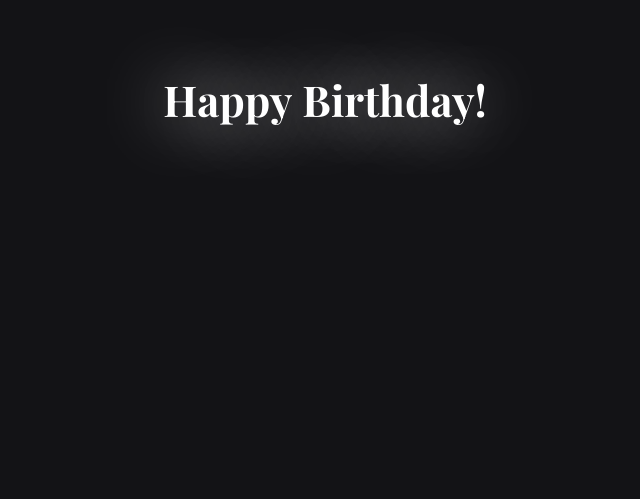
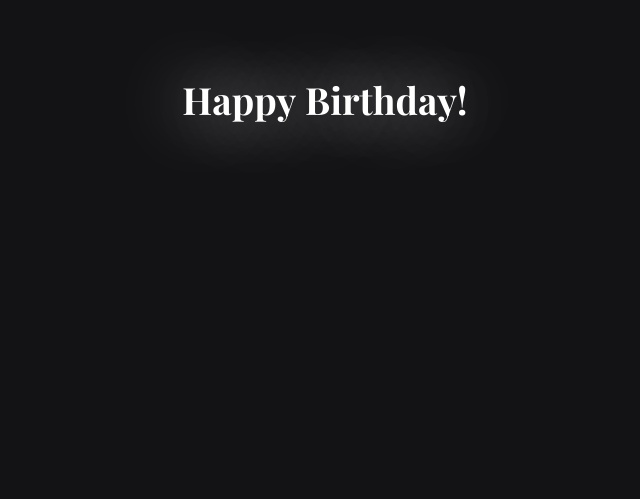
Before and after one commit to Bogdantuz/GrandpaBirthday, a plain HTML site: page index.html in a window 1280 px wide. Shown: the part 301-800 px from the top of the page, without its empty margins (315-955 px from the left). Drawn offline with nearby package versions, Linux system fonts and the light colour scheme; a web font is replaced by a local one.

Commit message:
decrease text size

```diff
--- a/style.css
+++ b/style.css
@@ -23,7 +23,7 @@ section {
 a {
     position: relative;
     margin: 0;
-    font-size: 42.5px;
+    font-size: 37.5px;
     transition:
         filter cubic-bezier(1, 0.0001, 0.0001, 0.0001) 0.3s,
         top cubic-bezier(1, 0.05, 0.001, 0.001) 0.6s,
```
